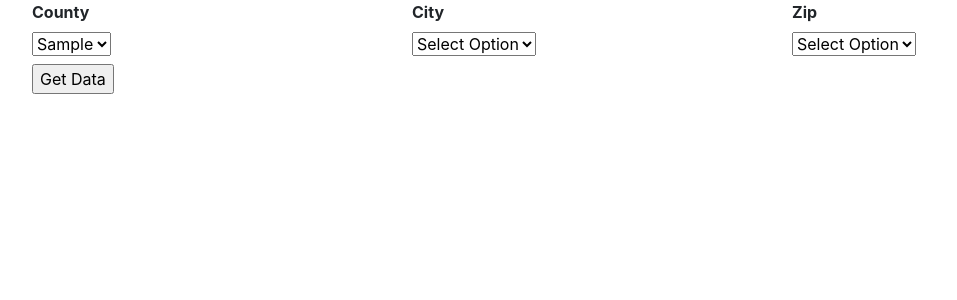
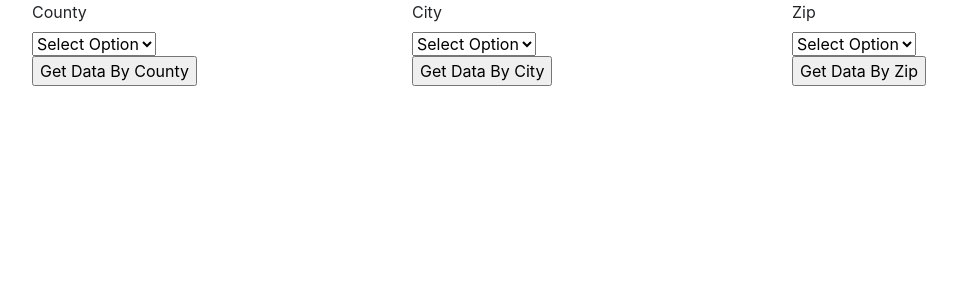
Before and after one commit to gillianyost/TinyFeetServer, a Flask app: page /sectors/select in a window 1280 px wide. Shown: the part 68-368 px from the top of the page, without its empty margins (53-1010 px from the left). Run offline with Flask 2, Linux system fonts and the light colour scheme; tables that the repository leaves empty hold one stand-in row (values such as "Sample post"); some libraries are stand-ins or nearby versions.

Commit message:
Drowdown err handling; chart routes; better chart

```diff
--- a/requirements.txt
+++ b/requirements.txt
@@ -1,6 +1,7 @@
 click==7.1.2
 Flask==1.1.2
-Flask-SQLAlchemy==2.4.4
+# Flask-SQLAlchemy==2.4.4
+sqlalchemy==1.2.0b3
 Flask-WTF==0.14.3
 itsdangerous==1.1.0
 Jinja2==2.11.3
@@ -9,3 +10,6 @@ PyMySQL==1.0.2
 SQLAlchemy==1.3.23
 Werkzeug==1.0.1
 WTForms==2.3.3
+PyMysql==1.0.2
+# Flask-Admin==1.5.7
+jsonify==0.5
--- a/server/sectors/forms.py
+++ b/server/sectors/forms.py
@@ -3,7 +3,9 @@ from wtforms import SelectField, SubmitField
 
 
 class CityCountyZipDropDown(FlaskForm):
-    county = SelectField('County', choices=[])
-    city = SelectField('City', choices=[])
-    zip = SelectField('Zip', choices=[])
-    submit = SubmitField('Get Data')
+    county = SelectField('County')
+    city = SelectField('City')
+    zip = SelectField('Zip')
+    countySubmit = SubmitField('Get Data By County')
+    citySubmit = SubmitField('Get Data By City')
+    zipSubmit = SubmitField('Get Data By Zip')
--- a/server/sectors/views.py
+++ b/server/sectors/views.py
@@ -3,11 +3,13 @@ from server import db
 from server.sectors.forms import CityCountyZipDropDown
 from server.models import cement_and_manufacturing, electricity, natural_gas, otis_transportation, waste, aviation, zip_pop, Zip_data
 from sqlalchemy import distinct, inspect
+import collections, functools, operator
 
 sectors_blueprint = Blueprint('sectors', __name__, template_folder='../templates')
 
 
 # ----------------------------- Helper Functions ----------------------------- #
+
 # This function replaces Null or 'None' values with 0 to play nice with google charts
 def coalesce(*arg): return next((a for a in arg if a is not None), 0)
 
@@ -16,8 +18,8 @@ def object_as_dict(obj):
     return {c.key: coalesce(getattr(obj, c.key))
         for c in inspect(obj).mapper.column_attrs}
 
+# ------------------------------ Read page route ----------------------------- #
 
-# ------------------------------ Read page route ----------------------------- #
 @sectors_blueprint.route('/read')
 def read():
     Cement_And_Manufacturing = cement_and_manufacturing.query.all()
@@ -39,71 +41,163 @@ def read():
 
 
 # ------- Select page GET route and POST form handling to load table chart ------- #
+
 @sectors_blueprint.route('/select', methods=['GET', 'POST'])
 def select():
     form = CityCountyZipDropDown()
-    form.county.choices = [(row.county) for row in db.session.query(zip_pop.county).distinct(zip_pop.county).order_by(zip_pop.county)]
-    form.city.choices=["Select Option"]
-    form.zip.choices=["Select Option"]
+    county = form.county.data
     city = form.city.data
     zip = form.zip.data
 
     if request.method == 'POST':
-        if city == "Select Option" or zip=="Select Option":
-            flash("Please Select a County Option")
+        if form.countySubmit.data:
+            if county == "Select Option":
+                flash("Please Select a County Option")
+            else:
+                return redirect(f'select/county/{county}')
+        elif form.citySubmit.data:
+            if city == "Select Option":
+                flash("Please Select a City Option")
+            else:
+                return redirect(f'select/city/{city}')
+        elif form.zipSubmit.data:
+            if zip == "Select Option":
+                flash("Please Select a Zip Option")
+            else:
+                return redirect(f'select/zip/{zip}')
         else:
-            return redirect(f'select/{zip}')
+            zip = request.form.get('zipInput')
+            if (db.session.query(Zip_data).filter_by(zip=zip)).count() == 0:
+                flash("Please Enter a Valid Zip Code")
+            else:
+                return redirect(f'select/zip/{zip}')
+        return redirect(f'/sectors/select')
 
-        return render_template('mainPages/select.html', form=form)
+    if request.method == 'GET':
+        form.county.choices = ["Select Option"] + [(row.county) for row in db.session.query(zip_pop.county).distinct(zip_pop.county).order_by(zip_pop.county)]
+        form.city.choices = ["Select Option"] + [(row.city) for row in db.session.query(zip_pop.city).distinct(zip_pop.city).order_by(zip_pop.city)]
+        form.zip.choices = ["Select Option"] + [(row.zip) for row in db.session.query(zip_pop.zip).distinct(zip_pop.zip).order_by(zip_pop.zip)]
+
     return render_template('mainPages/select.html', form=form)
-
-
-# ------------------------------ navbar redirect ----------------------------- #
-@sectors_blueprint.route('', methods=['POST'])
-def search():
-    zip = request.form.get('zipInput')
-
-    return redirect(f'sectors/select/{zip}')
 
 
 # -------------------------- Generate Chart From Zip ------------------------- #
 
-@sectors_blueprint.route('/select/<zip>', methods=['GET', 'POST'])
-def chart(zip):
+@sectors_blueprint.route('/select/zip/<zip>')
+def chartZip(zip):
+    form = CityCountyZipDropDown()
+    query = db.session.query(Zip_data).filter_by(zip=zip)
 
+    for row in query:
+        data = (object_as_dict(row))
+
+    # Remove zip and pop non-numerical data points
+    data.pop('zip')
+    city = data.pop('city')
+    county = data.pop('county')
+    # Must remove aviation data point for now because google charts does not like decimal data type
+    aviation = data.pop('aviation')
+    # Convert to list of lists and add labels
+    zipData = list(map(list, data.items()))
+    zipData.insert(0, ['Sector', 'Emissions'])
+
+    form.county.choices = [(row.county) for row in db.session.query(zip_pop.county).distinct(zip_pop.county).order_by(zip_pop.county)]
+    form.city.choices = [(row.city) for row in db.session.query(zip_pop.city).filter_by(county=county).distinct(zip_pop.county).order_by(zip_pop.city)]
+    form.zip.choices = [(row.zip) for row in db.session.query(zip_pop.zip).filter_by(city=city).all()]
+    form.zip.data = zip
+    form.city.data = city
+    form.county.data = county
+
+    return render_template('mainPages/select.html', form=form, zipData=zipData, area=zip)
+
+
+# -------------------------- Generate Chart From City ------------------------- #
+
+@sectors_blueprint.route('/select/city/<city>')
+def chartCity(city):
     form = CityCountyZipDropDown()
 
-    query = db.session.query(Zip_data).filter_by(zip=zip)
-    print(query)
+    query = db.session.query(Zip_data).filter_by(city=city)
+    if query.count() == 0:
+        flash("That City Does Not Exist!")
+        return render_template('mainPages/select.html', form=form,)
+
+    else:
+        rows = []
+        for row in query:
+            d = object_as_dict(row)
+            d.pop('zip')
+            city = d.pop('city')
+            county = d.pop('county')
+            # Must remove aviation data point for now because google charts does not like decimal data type
+            d.pop('aviation')
+            rows.append(d)
+
+        # sum the values with same keys
+        counter = collections.Counter()
+        for d in rows:
+            counter.update(d)
+        data = dict(counter)
+
+        # Convert to list of lists and add labels
+        zipData = list(map(list, data.items()))
+        zipData.insert(0, ['Sector', 'Emissions'])
+
+        form.county.choices = [(row.county) for row in db.session.query(zip_pop.county).distinct(zip_pop.county).order_by(zip_pop.county)]
+        form.city.choices = [(row.city) for row in db.session.query(zip_pop.city).filter_by(county=county).distinct(zip_pop.county).order_by(zip_pop.city)]
+        form.zip.choices = ["Select Option"] + [(row.zip) for row in db.session.query(zip_pop.zip).filter_by(city=city).all()]
+        form.zip.data = ["Select Option"]
+        form.city.data = city
+        form.county.data = county
+
+        return render_template('mainPages/select.html', form=form, zipData=zipData, area=city)
+
+
+# -------------------------- Generate Chart From County ------------------------- #
+
+@sectors_blueprint.route('/select/county/<county>')
+def chartCounty(county):
+    form = CityCountyZipDropDown()
+    query = db.session.query(Zip_data).filter_by(county=county)
+
     if query.count() == 0:
         flash("That Zip Code Does Not Exist!")
         return render_template('mainPages/select.html', form=form,)
 
     else:
+        rows = []
         for row in query:
-            data = (object_as_dict(row))
+            d = object_as_dict(row)
+            d.pop('zip')
+            city = d.pop('city')
+            county = d.pop('county')
+            # Must remove aviation data point for now because google charts does not like decimal data type
+            d.pop('aviation')
+            rows.append(d)
 
+        # sum the values with same keys
+        counter = collections.Counter()
+        for d in rows:
+            counter.update(d)
+        data = dict(counter)
 
-        data.pop('zip')
+        # Convert to list of lists and add labels
+        zipData = list(map(list, data.items()))
+        zipData.insert(0, ['Sector', 'Emissions'])
 
-        city = data.pop('city')
-        county = data.pop('county')
-        zipData = {'sector':'Emissions'}
-        zipData.update(data)
+        form.county.choices = [(row.county) for row in db.session.query(zip_pop.county).distinct(zip_pop.county).order_by(zip_pop.county)]
+        form.city.choices = ["Select Option"] + [(row.city) for row in db.session.query(zip_pop.city).filter_by(county=county).distinct(zip_pop.county).order_by(zip_pop.city)]
+        form.zip.choices = ["Select Option"] + [(row.zip) for row in db.session.query(zip_pop.zip).filter_by(city=city).all()]
+        form.zip.data = ["Select Option"]
+        form.city.data = ["Select Option"]
+        form.county.data = county
 
-        print(zipData)
-
-        # Change back dropdown options after they reset on page reload
-        form.county.choices = [(row.county) for row in db.session.query(zip_pop.county).distinct(zip_pop.county).order_by(zip_pop.county)]
-        form.county.default = county
-        form.city.choices = [(row.city, row.city) for row in db.session.query(zip_pop.city).filter_by(county=county).distinct(zip_pop.county).order_by(zip_pop.city)]
-        form.zip.choices = [(row.zip, row.zip) for row in db.session.query(zip_pop.zip).filter_by(city=city).all()]
-
-        return render_template('mainPages/select.html', form=form, zipData=zipData)
+        return render_template('mainPages/select.html', form=form, zipData=zipData, area=county)
 
 
 # --------------------- Dynamic Dropdown Option Changing for Select page--------------------- #
-@sectors_blueprint.route('/county/<county>')
+
+@sectors_blueprint.route('/<county>')
 def city(county):
     rows = db.session.query(zip_pop.city).filter_by(county=county).distinct(zip_pop.county).order_by(zip_pop.city)
     cityArray = []
@@ -114,7 +208,7 @@ def city(county):
     return jsonify({'cities' : cityArray})
 
 
-@sectors_blueprint.route('/county/<county>/city/<city>')
+@sectors_blueprint.route('/<county>/<city>')
 def zip(county, city):
     rows = db.session.query(zip_pop.zip).filter_by(city=city).all()
     zipArray = []
--- a/server/static/scripts/script.js
+++ b/server/static/scripts/script.js
@@ -20,13 +20,13 @@ function submitForm(form) {
     submitFormFunction.call(form);
 }
 
-county_select.onchange = function(){changeCity();}
-city_select.onchange = function(){changeZip();}
+county_select.onchange = function(){changeCity()}
+city_select.onchange = function(){changeZip()}
 
 
 function changeCity() {
     county = county_select.value;
-    fetch('/sectors/county/' + county).then(function(response){
+    fetch('/sectors/' + county).then(function(response){
         response.json().then(function(data){
             // console.table(data);
             let optionHTML = '';
@@ -43,7 +43,7 @@ function changeCity() {
 function changeZip() {
     county = county_select.value;
     city = city_select.value;
-    fetch(`/sectors/county/${county}/city/${city}`).then(function(response){
+    fetch(`/sectors/${county}/${city}`).then(function(response){
         response.json().then(function(data){
             // console.table(data);
             let optionHTML = '';
@@ -55,3 +55,18 @@ function changeZip() {
         });
     });
 }
+
+/* ------------------ Re-draw Google Chart on window resize ----------------- */
+
+//create trigger to resizeEnd event
+$(window).resize(function() {
+    if(this.resizeTO) clearTimeout(this.resizeTO);
+    this.resizeTO = setTimeout(function() {
+        $(this).trigger('resizeEnd');
+    }, 500);
+});
+
+//redraw graph when window resize is completed
+$(window).on('resizeEnd', function() {
+    drawChart(data);
+});
--- a/server/templates/helpers/navbar.html
+++ b/server/templates/helpers/navbar.html
@@ -61,7 +61,7 @@
     </ul>
 
     <!-- CAN EVEN ADD A SEARCH FORM -->
-    <form action="{{ url_for('sectors.search') }}" method="POST" class="form-inline my-2 my-lg-0">
+    <form action="{{ url_for('sectors.select') }}" method="POST" class="form-inline my-2 my-lg-0">
       <input
         class="form-control mr-sm-2"
         type="number"
@@ -70,6 +70,7 @@
         placeholder="Zip"
         aria-label="Search"
         name="zipInput"
+        required
       />
       <button class="btn btn-outline-success my-2 my-sm-0" type="submit">
         Get Data
--- a/server/templates/mainPages/select.html
+++ b/server/templates/mainPages/select.html
@@ -5,21 +5,22 @@
 
 <script type="text/javascript" src="https://www.gstatic.com/charts/loader.js" ></script>
 <script type="text/javascript">
+    var testData = [['Sector', 'GHG Emissions'],
+                    ['cement_and_manufacturing',9681.44],
+                    ['waste',8679.21],
+                    ['electricity_commercial',28126.09328]];
+
     google.charts.load("current", {packages:["corechart"]});
     google.charts.setOnLoadCallback(drawChart);
     function drawChart() {
-      var data = google.visualization.arrayToDataTable([
-              {% for key, value in zipData.items() %}
-                  {% if value is string %}
-                      ['{{ key }}', '{{ value }}'],
-                  {% else %}
-                      ['{{ key }}', {{ value }}],
-                  {% endif %}
-              {% endfor %}
-      ]);
+      // Jinja "safe" filter prevents automatic html special character escaping
+      var data = google.visualization.arrayToDataTable( {{ zipData | safe }} );
 
       var options = {
-        title: 'Sector Emissions Data (Metric Tons/ Year)',
+        title: 'Sector Emissions Data (Metric Tons/ Year) for {{ area | safe }}',
+        height: 500,
+        bar: { groupWidth: "95%" },
+        legend: { position: "side" },
       };
 
       var chart = new google.visualization.ColumnChart(document.getElementById('chart'));
@@ -40,19 +41,15 @@
   </div>
 {% endfor %}
 
-
+<!-- Message Banner -->
 {% from "helpers/_formHelpers.html" import render_field %}
 <form action="/sectors/select" method="POST" name="chartForm">
   <div class="container">
     <div class="row">
       {{ form.csrf_token }}
-<!-- -------------- , onchange="submitForm(chartForm);" -------------- -->
-      <div class="col-md-4">{{ render_field(form.county) }}</div>
-      <div class="col-md-4">{{ render_field(form.city, onchange="submitForm(chartForm)")}}</div>
-      <div class="col-md-4">{{ render_field(form.zip, onchange="submitForm(chartForm)")}}</div>
-    </div>
-    <div class="row">
-      <div class="col-md-6 col-md-offset-3">{{ form.submit }}</div>
+      <div class="col-md-4">{{ form.county.label }}<br>{{ form.county }}<br>{{ form.countySubmit }}<br></div>
+      <div class="col-md-4">{{ form.city.label }}<br>{{ form.city }}<br>{{ form.citySubmit }}<br></div>
+      <div class="col-md-4">{{ form.zip.label }}<br>{{ form.zip }}<br>{{ form.zipSubmit }}<br></div>
     </div>
   </div>
 </form>
```
Also changed, not shown: server/templates/register.html (deleted, +0 -16 lines), 4 other files.
